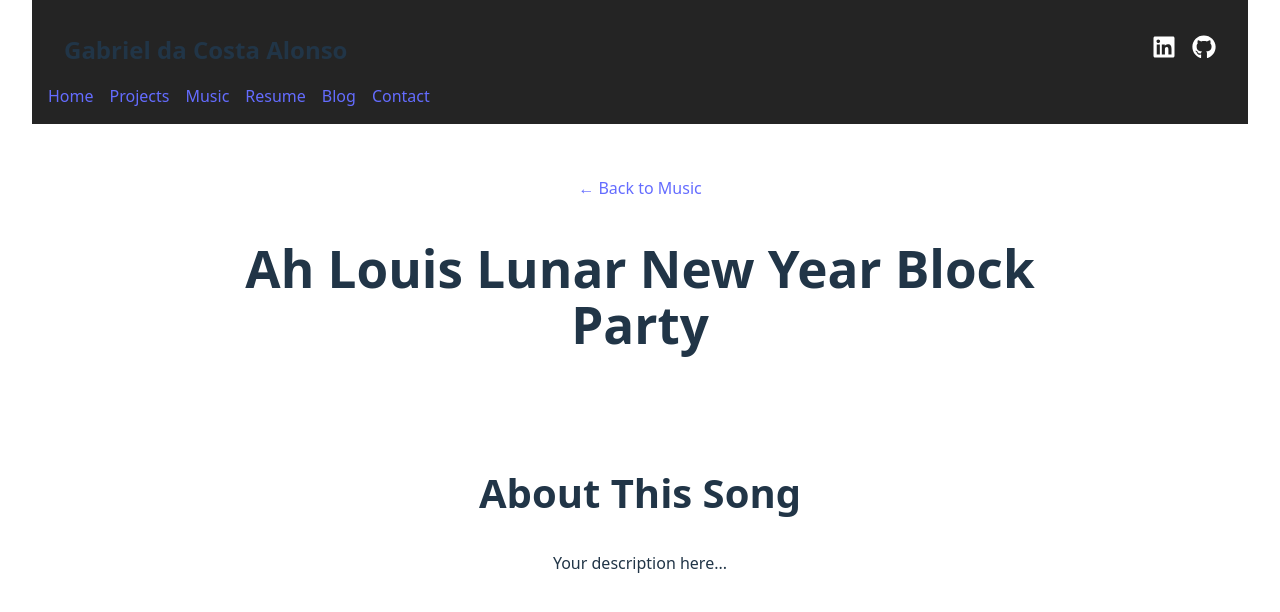
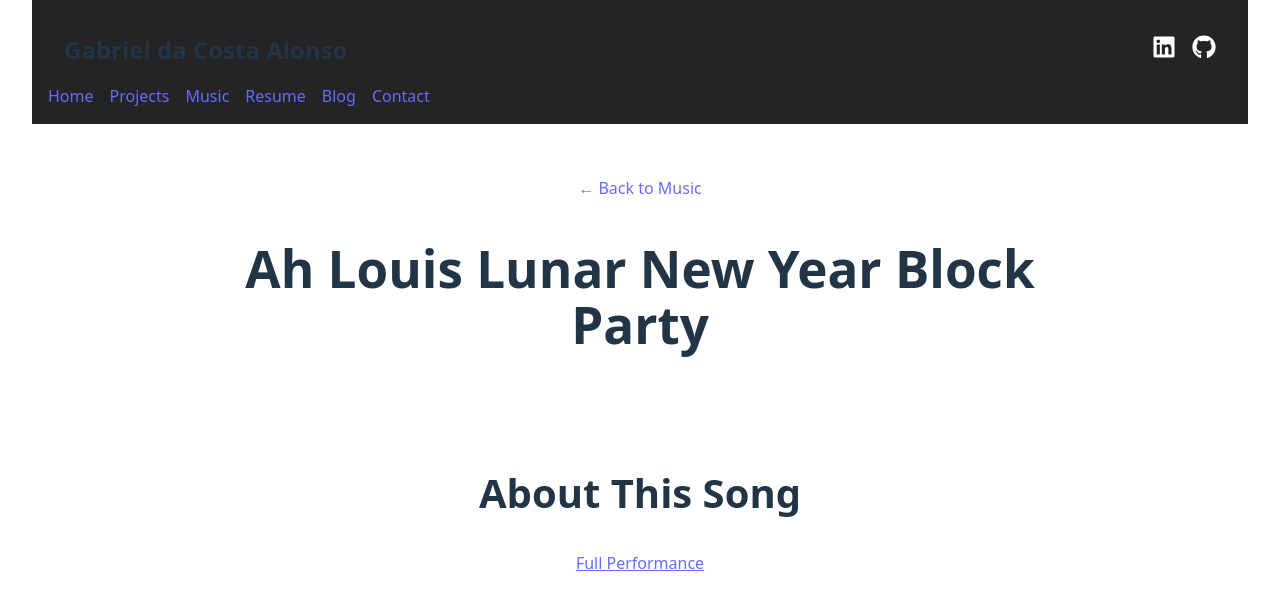
Before and after one commit to Gabe-Alonso/Personal-Website, a React (Vite) app in the folder website/: page /music/ah-louis in a window 1280 px wide. Shown: the top 612 px of the page. Built offline with nearby package versions, Linux system fonts and the light colour scheme; no server answers.

Commit message:
Links to All Projects and Performances Added

```diff
--- a/website/src/musicData.js
+++ b/website/src/musicData.js
@@ -9,7 +9,7 @@ export const musicData = {
         description: `
 # About This Song
 
-Your description here...
+[View My Cover Here](https://www.instagram.com/p/DSTxgEfkfls/)
         `.trim()
     },
     "wave": {
@@ -20,7 +20,7 @@ Your description here...
         description: `
 # About This Song
 
-Your description here...
+[View My Cover Here](https://www.instagram.com/p/DQ5jb_KkZHc/)
         `.trim()
     },
     "promise": {
@@ -31,7 +31,7 @@ Your description here...
         description: `
 # About This Song
 
-Your description here...
+[View My Cover Here](https://www.instagram.com/p/DP0DmMHEZVn/)
         `.trim()
     },
     "japanese-denim": {
@@ -42,7 +42,7 @@ Your description here...
         description: `
 # About This Song
 
-Your description here...
+[View My Cover Here](https://www.instagram.com/p/DPFeC6kASs-/)
         `.trim()
     },
     "lost-girl": {
@@ -53,7 +53,8 @@ Your description here...
         description: `
 # About This Song
 
-Your description here...
+[View My Cover Here](https://www.instagram.com/p/DNorH8NyaCS/)
+
         `.trim()
     },
     "tsukimi": {
@@ -64,7 +65,8 @@ Your description here...
         description: `
 # About This Song
 
-Your description here...
+[Full Performance](https://www.youtube.com/watch?v=4r9PWKnZeIs&list=PLki6_zDbt48bnx5eKbuRPT7vERa6BC0sk)
+
         `.trim()
     },
     "hawaii-banquet": {
@@ -75,7 +77,8 @@ Your description here...
         description: `
 # About This Song
 
-Your description here...
+[Full Performance](https://www.youtube.com/watch?v=s-a-iWsblf8&list=PLki6_zDbt48an3hJOyam_wJSFuWlUoUpn)
+
         `.trim()
     },
     "soubetsukai-25": {
@@ -86,18 +89,20 @@ Your description here...
         description: `
 # About This Song
 
-Your description here...
+[Full Performance](https://www.youtube.com/watch?v=bZQsdkghaBA&list=PLki6_zDbt48YhRzHUsue3fe6EH-7gMVd0)
+
         `.trim()
     },
     "open-house-25": {
-        id: "open-house-24",
+        id: "open-house-25",
         title: "Open House Farmer's Market 2025",
         date: "April 2025",
         thumbnailPublicId: "downtown_wc8oro",
         description: `
 # About This Song
 
-Your description here...
+[Full Performance](https://www.youtube.com/watch?v=zID8ST8_9bM&list=PLki6_zDbt48adTgmL1M2rEadamFRIo6xv)
+
         `.trim()
     },
     "winter-formal-25": {
@@ -108,7 +113,8 @@ Your description here...
         description: `
 # About This Song
 
-Your description here...
+[Full Performance](https://www.youtube.com/watch?v=2w2BtQ7AAUQ&list=PLki6_zDbt48aRLXEIiE9PIhurBxi038fn&pp=0gcJCbYEOCosWNin)
+
         `.trim()
     },
     "csa-banquet-25": {
@@ -119,7 +125,8 @@ Your description here...
         description: `
 # About This Song
 
-Your description here...
+[Full Performance](https://www.youtube.com/watch?v=ZgFQNVt6pag&list=PLki6_zDbt48ZaFzM5F0YUk9OCvHpYbRt2&pp=0gcJCbYEOCosWNin)
+
         `.trim()
     },
     "fall-house-show-24": {
@@ -130,10 +137,11 @@ Your description here...
         description: `
 # About This Song
 
-Your description here...
+[Full Performance](https://www.youtube.com/watch?v=uevpoa95G7Y&list=PLki6_zDbt48ZILfVGzPWon59isDvq-i92)
+
         `.trim()
     },
-    "soubestsukai-24": {
+    "soubetsukai-24": {
         id: "soubetsukai-24",
         title: "JSA Soubetsukai 2024",
         date: "May 2024",
@@ -141,7 +149,8 @@ Your description here...
         description: `
 # About This Song
 
-Your description here...
+[Full Performance](https://www.youtube.com/watch?v=j6Cby4swMdY&list=PLki6_zDbt48Z_G-OWid3phOJvirSWDjO7)
+
         `.trim()
     },
     "house-show-24": {
@@ -152,7 +161,8 @@ Your description here...
         description: `
 # About This Song
 
-Your description here...
+[Full Performance](https://www.youtube.com/watch?v=Qk9Mpf-ODls&list=PLki6_zDbt48bC3UBXJApDFt8PHNwuUP2Q&pp=0gcJCbYEOCosWNin)
+
         `.trim()
     },
     "lantern-fest-24": {
@@ -163,7 +173,8 @@ Your description here...
         description: `
 # About This Song
 
-Your description here...
+[Full Performance](https://www.youtube.com/watch?v=hOj3mkfXI9E&list=PLki6_zDbt48buErqzJb69cjfdKF18yzwM)
+
         `.trim()
     },
     "open-house-24": {
@@ -174,7 +185,8 @@ Your description here...
         description: `
 # About This Song
 
-Your description here...
+[Full Performance](https://www.youtube.com/watch?v=aq0ctXSyUSM&list=PLki6_zDbt48aILFOyds74MlTw4d48Asvg)
+
         `.trim()
     },
     "winter-formal-24": {
@@ -185,7 +197,8 @@ Your description here...
         description: `
 # About This Song
 
-Your description here...
+[Full Performance](https://www.youtube.com/watch?v=rszKoNJc06M&list=PLki6_zDbt48Z2ke9ZtFvQelFf9KIpMuWF)
+
         `.trim()
     },
     "ah-louis": {
@@ -196,7 +209,7 @@ Your description here...
         description: `
 # About This Song
 
-Your description here...
+[Full Performance](https://www.youtube.com/watch?v=LXY7t0yvLKc&list=PLki6_zDbt48b5brr86CrMvqzYfic3dMvg)
         `.trim()
     }
 };
--- a/website/src/projectsData.js
+++ b/website/src/projectsData.js
@@ -11,7 +11,7 @@ export const projectsData = {
         description: `
 # Project Overview
 
-Your second project description goes here...
+[View Project on GitHub](https://github.com/Gabe-Alonso/Personal-Website)
         `.trim()
     },
     "open-mic": {
@@ -21,6 +21,8 @@ Your second project description goes here...
         thumbnailPublicId: "open-mic_vzoh0m",
         description: `
 # Project Overview
+
+**Yet to Be Published**[View Project on GitHub]()
 
 This is where you write your blog-style description of the project.
 
@@ -49,6 +51,8 @@ Describe the outcomes and what you learned from this project.
         description: `
 # Project Overview
 
+[View Project on GitHub](https://github.com/Gabe-Alonso/ZombieGame)
+
 Your third project description goes here...
         `.trim()
     },
@@ -59,6 +63,8 @@ Your third project description goes here...
         thumbnailPublicId: "album_tracker_dkopdn",
         description: `
 # Project Overview
+
+[View Project on GitHub](https://github.com/Gabe-Alonso/437_Final)
 
 This is where you write your blog-style description of the project.
 
@@ -87,6 +93,8 @@ Describe the outcomes and what you learned from this project.
         description: `
 # Project Overview
 
+**Cannot share GitHub link, project is privated by owners**
+
 Your third project description goes here...
         `.trim()
     },
@@ -98,7 +106,9 @@ Your third project description goes here...
         description: `
 # Project Overview
 
-[demo](https://kghalamb.itch.io/tinyteetour)
+[View Project on GitHub](https://github.com/Gabe-Alonso/TinyTeeTour2)
+
+[Play Our Game Here!](https://kghalamb.itch.io/tinyteetour)
         `.trim()
     },
     "polypicks": {
@@ -108,6 +118,8 @@ Your third project description goes here...
         thumbnailPublicId: "polypicks_vf08og",
         description: `
 # Project Overview
+
+[View Project on GitHub](https://github.com/EmuMan/stay-soft)
 
 This is where you write your blog-style description of the project.
 
```
